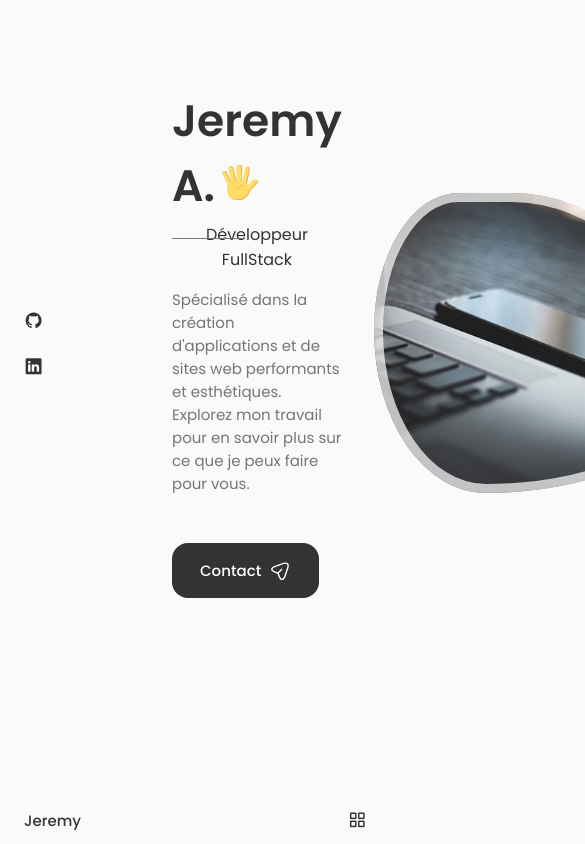
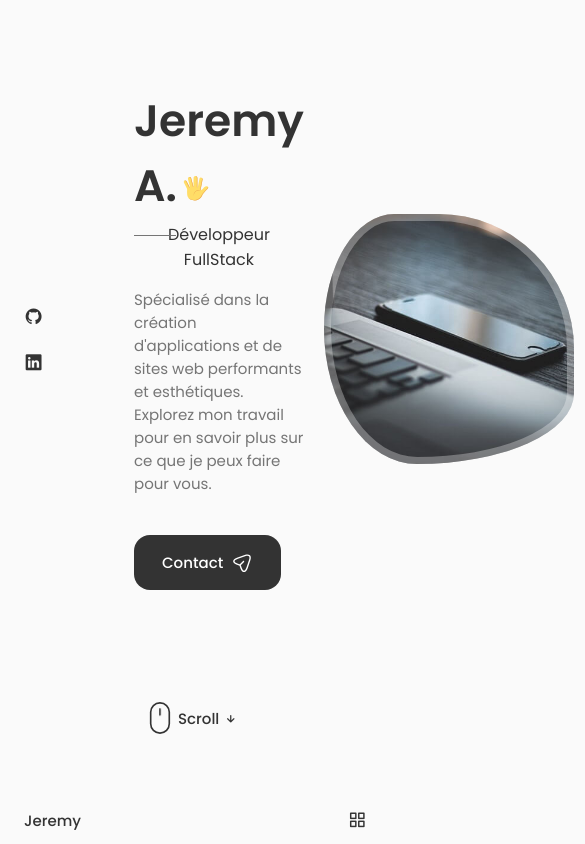
Before and after one commit to Madjerx/react-portfolio, a React (Create React App) app: page / in a window 390 px wide. Shown: the top 844 px of the page, 585 px wide, since content can reach past the window. Built offline with nearby package versions, Linux system fonts and the light colour scheme.

Commit message:
begin responsive of home section

```diff
--- a/src/App.css
+++ b/src/App.css
@@ -98,7 +98,7 @@
 
 a {
   text-decoration: none;
-  /* color: var(--title-color); */
+  color: var(--title-color);
 }
 
 button {
--- a/src/components/header/home/Home.jsx
+++ b/src/components/header/home/Home.jsx
@@ -2,6 +2,7 @@
 import "./home.css";
 import Social from "./Social";
 import Data from "./Data";
+import ScrollDown from "./ScrollDown";
 
 const Home = () => {
   return (
@@ -13,6 +14,7 @@
 
           <div className="home__img"></div>
         </div>
+        <ScrollDown />
       </div>
     </section>
   );
--- /dev/null
+++ b/src/components/header/home/ScrollDown.jsx
@@ -0,0 +1,49 @@
+import React from "react";
+
+const ScrollDown = () => {
+  return (
+    <div className="home__scroll">
+      <a href="/" className="home__scroll-button button--flex">
+        <svg
+          width="32px"
+          height="32px"
+          class="home__scroll-mouse"
+          viewBox="0 0 247 390"
+          version="1.1"
+          xmlns="http://www.w3.org/2000/svg"
+          xmlnsXlink="http://www.w3.org/1999/xlink"
+          style={{
+            fillRule: "evenodd",
+            clipRule: "evenodd",
+            strokeLinecap: "round",
+            strokeLinejoin: "round",
+            strokeMiterlimit: "1.5",
+          }}
+        >
+          <path
+            class="wheel"
+            d="M123.359,79.775l0,72.843"
+            style={{
+              fill: "none",
+              stroke: "var(--title-color)",
+              strokeWidth: "20px",
+            }}
+          ></path>
+          <path
+            id="mouse"
+            d="M236.717,123.359c0,-62.565 -50.794,-113.359 -113.358,-113.359c-62.565,0 -113.359,50.794 -113.359,113.359l0,143.237c0,62.565 50.794,113.359 113.359,113.359c62.564,0 113.358,-50.794 113.358,-113.359l0,-143.237Z"
+            style={{
+              fill: "none",
+              stroke: "var(--title-color)",
+              strokeWidth: "20px",
+            }}
+          ></path>
+        </svg>
+        <span className="home__scroll-name">Scroll</span>
+        <i className="uil uil-arrow-down home__scroll-arrow"></i>
+      </a>
+    </div>
+  );
+};
+
+export default ScrollDown;
--- a/src/components/header/home/home.css
+++ b/src/components/header/home/home.css
@@ -1,3 +1,6 @@
+.home__container {
+  row-gap: 7rem;
+}
 .home__content {
   grid-template-columns: 116px repeat(2, 1fr);
   padding-top: 5.5rem;
@@ -57,7 +60,7 @@
   background-repeat: no-repeat;
   background-position: center;
   background-size: cover;
-  box-shadow: inset 0 0 0 9px rgb(255, 255, 255, 0.7);
+  box-shadow: inset 0 0 0 9px rgb(255, 255, 255, 0.3);
   order: 1;
   justify-self: center;
   width: 300px;
@@ -81,3 +84,110 @@
   font-size: 1.2rem;
   display: initial;
 }
+
+.home__scroll {
+  margin-left: 9.25rem;
+}
+
+.wheel {
+  animation: scroll 2s ease infinite;
+}
+
+@keyframes scroll {
+  0% {
+    transform: translateY(0);
+  }
+  30% {
+    transform: translateY(3.75rem);
+  }
+}
+
+.home__scroll-name {
+  color: var(--title-color);
+  font-weight: var(--font-medium);
+  margin-right: var(--mb-0-25);
+  margin-left: 2px;
+}
+
+.home__scroll-arrrow {
+  font-size: 1.25rem;
+  color: var(--title-color);
+}
+
+/*=============== BREAKPOINTS ===============*/
+/* For large devices */
+@media screen and (max-width: 992px) {
+  .home__content {
+    grid-template-columns: 90px repeat(2, 1fr);
+    column-gap: 1.25rem;
+  }
+  .home__hand {
+    width: 26px;
+    height: 26px;
+  }
+
+  .home__subtitle {
+    margin-bottom: var(--mb-1);
+  }
+  .home__subtitle::before {
+    width: 42px;
+    top: 0.8rem;
+  }
+
+  .home__description {
+    max-width: initial;
+    margin-bottom: var(--mb-2-5);
+  }
+
+  .home__img {
+    width: 250px;
+    height: 250px;
+    box-shadow: inset 0 0 0 7px rgb(255, 255, 255, 0.3);
+  }
+
+  .home__scroll {
+    margin-left: 7.5rem;
+  }
+}
+
+/* For medium devices */
+@media screen and (max-width: 768px) {
+  .home__content {
+    grid-template-columns: 90px repeat(2, 1fr);
+    column-gap: 1.25rem;
+  }
+  .home__hand {
+    width: 26px;
+    height: 26px;
+  }
+
+  .home__subtitle {
+    margin-bottom: var(--mb-1);
+  }
+  .home__subtitle::before {
+    width: 42px;
+    top: 0.8rem;
+  }
+
+  .home__description {
+    max-width: initial;
+    margin-bottom: var(--mb-2-5);
+  }
+
+  .home__img {
+    width: 250px;
+    height: 250px;
+    box-shadow: inset 0 0 0 7px rgb(255, 255, 255, 0.3);
+  }
+
+  .home__scroll {
+    margin-left: 7.5rem;
+  }
+}
+
+@media screen and (max-width: 576px) {
+}
+
+/* For small devices */
+@media screen and (max-width: 350px) {
+}
```
